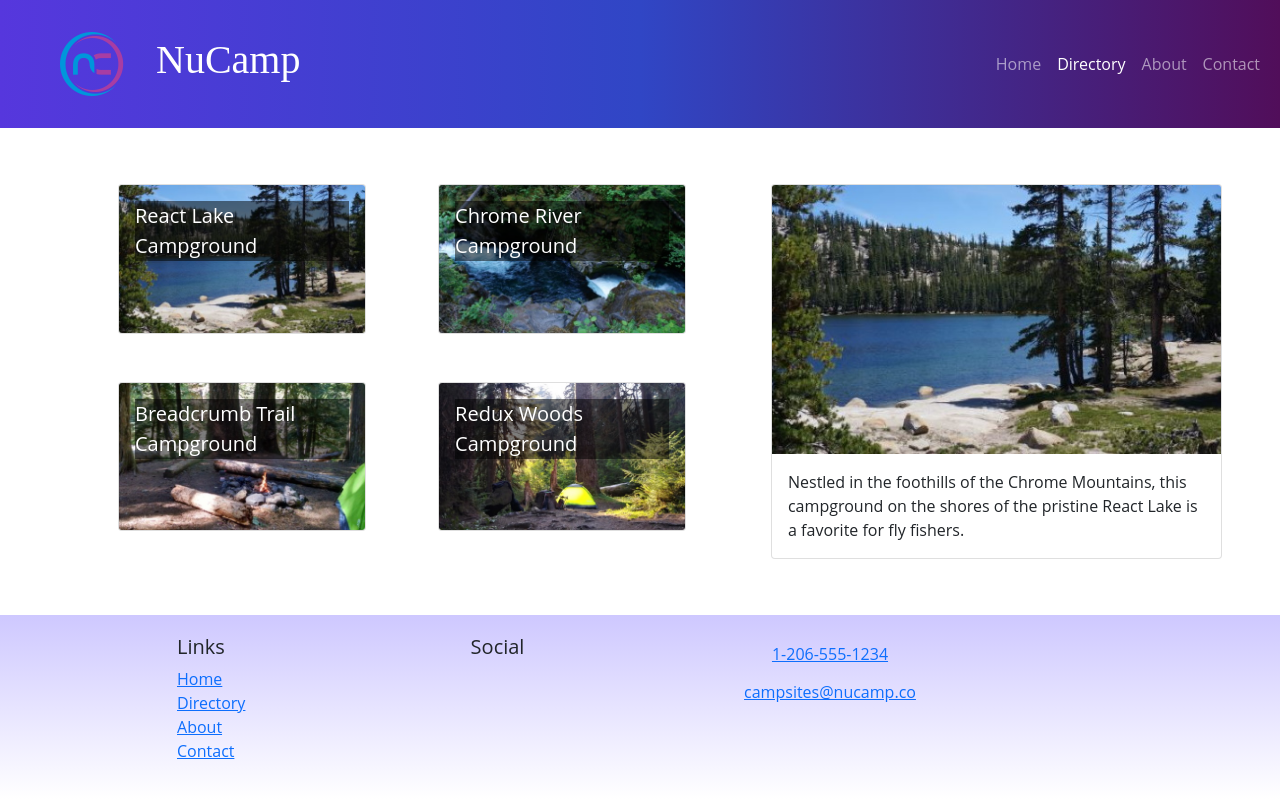
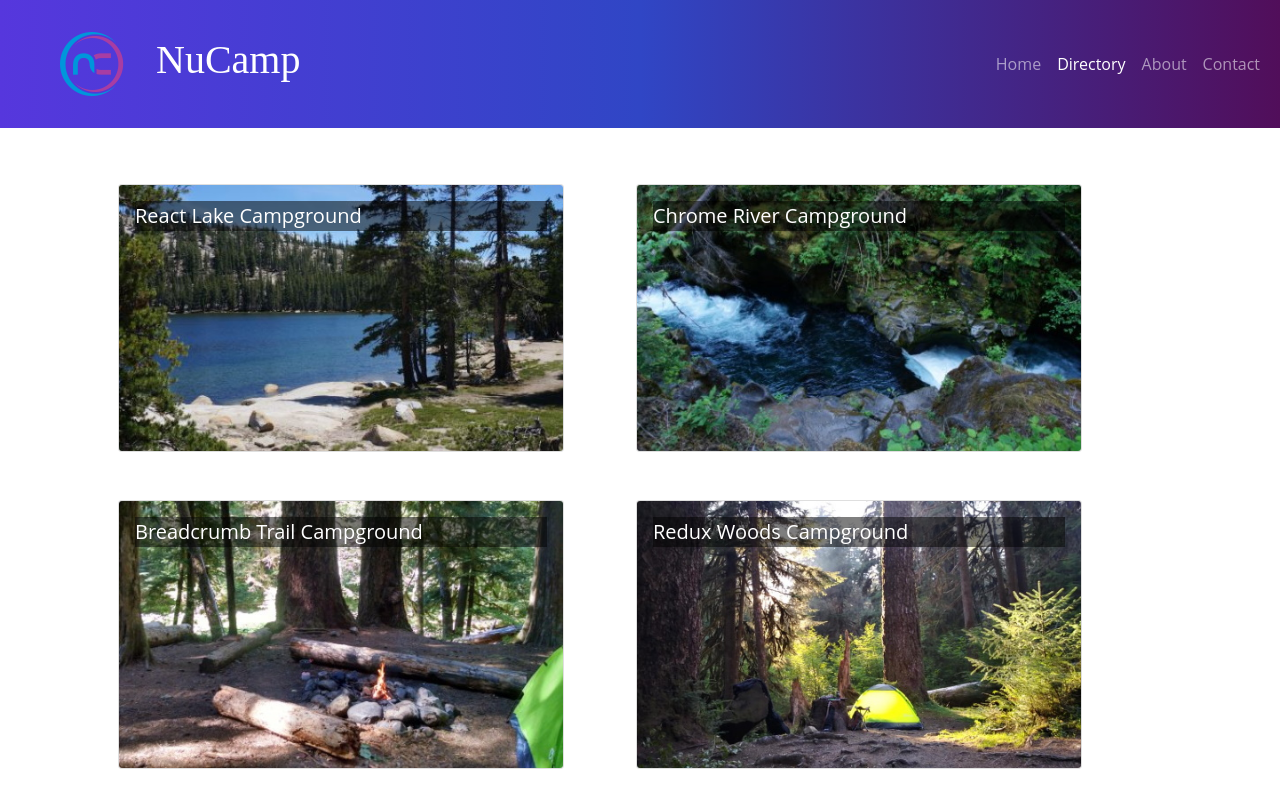
Before and after one commit to jlybruns/nucampsite, a React (Create React App) app: page /directory in a window 1280 px wide. Shown: the top 800 px of the page. Built offline with nearby package versions, Linux system fonts and the light colour scheme; the HTML template or start-up script is replaced by a standard one.

Commit message:
CampsiteDetailPage with useParams

```diff
--- a/src/App.js
+++ b/src/App.js
@@ -6,6 +6,7 @@
 import CampsitesDirectoryPage from './pages/CampsitesDirectoryPage';
 import './App.css';
 import { CAMPSITES } from './app/shared/CAMPSITES';
+import CampsiteDetailPage from './pages/CampsiteDetailPage';
 
 function App() {
   return (
@@ -15,6 +16,7 @@
         <Route path='/' element={<HomePage />} />
         <Route path='contact' element={<ContactPage />} />
         <Route path='directory' element={<CampsitesDirectoryPage/>}/>
+        <Route path='directory/:campsiteId' element={<CampsiteDetailPage />} />
       </Routes>
       <Footer />
     </div>
--- a/src/features/campsites/CampsiteCard.js
+++ b/src/features/campsites/CampsiteCard.js
@@ -1,8 +1,10 @@
 import { Card, CardImg, CardImgOverlay, CardTitle } from 'reactstrap';
+import { Link } from 'react-router-dom';
 
  const CampsiteCard = ({ campsite }) => {
-    const { image, name } = campsite;
+    const { id, image, name } = campsite;
     return (
+        <Link to={`${id}`}>
             <Card>
                 <CardImg
                     width='100%'
@@ -13,6 +15,7 @@
                 <CardTitle>{name}</CardTitle>
             </CardImgOverlay>
             </Card>
+        </Link>
     );
  };
 
--- a/src/features/campsites/CampsitesList.js
+++ b/src/features/campsites/CampsitesList.js
@@ -3,8 +3,8 @@
 import { selectAllCampsites } from "./campsitesSlice";
 
 
-const CampsitesList = ({ setCampsiteId }) => {
-    const campsites = (selectAllCampsites());
+const CampsitesList = () => {
+    const campsites = selectAllCampsites();
 
     return (
         <Row className="ms-auto">
@@ -14,7 +14,6 @@
                     md='5'
                     className="m-4"
                     key={campsite.id}
-                    onClick={()=> setCampsiteId(campsite.id)}
                     >
                         <CampsiteCard campsite={campsite} />
                     </Col>
--- a/src/features/campsites/campsitesSlice.js
+++ b/src/features/campsites/campsitesSlice.js
@@ -9,7 +9,7 @@
 // };
 
 export const selectCampsiteById = (id) => {
-    return CAMPSITES.find((campsite) => campsite.id === id);
+    return CAMPSITES.find((campsite) => campsite.id === parseInt(id));
 };
 
 export const selectFeaturedCampsite = () => {
--- /dev/null
+++ b/src/pages/CampsiteDetailPage.js
@@ -0,0 +1,18 @@
+import { Container, Row } from 'reactstrap';
+import { useParams } from 'react-router-dom';
+import { selectCampsiteById } from '../features/campsites/campsitesSlice';
+import CampsiteDetail from '../features/campsites/CampsiteDetail';
+
+const CampsiteDetailPage = () => {
+    const { campsiteId } = useParams();
+    const campsite = selectCampsiteById(campsiteId);
+    return (
+        <Container>
+            <Row>
+                <CampsiteDetail campsite={campsite} />
+            </Row>
+        </Container>
+    )
+};
+
+export default CampsiteDetailPage;
--- a/src/pages/CampsitesDirectoryPage.js
+++ b/src/pages/CampsitesDirectoryPage.js
@@ -1,23 +1,11 @@
-import { Container, Row, Col, } from 'reactstrap';
-import CampsiteDetail from '../features/campsites/CampsiteDetail';
+import { Container } from 'reactstrap';
 import CampsitesList from '../features/campsites/CampsitesList';
-import { selectCampsiteById } from '../features/campsites/campsitesSlice';
-import { useState } from  'react';
+
 
 const CampsitesDirectoryPage = () => {
-    const [ campsiteId, setCampsiteId ] = useState(0);
-    const selectedCampsite = selectCampsiteById(campsiteId);
     return (
         <Container>
-
-            <Row>
-                <Col sm='5' md='7'>
-                    <CampsitesList setCampsiteId={setCampsiteId} />
-                </Col>
-                <Col sm='7' md='5'>
-                    <CampsiteDetail campsite = {selectedCampsite} />
-                </Col>
-            </Row>
+            <CampsitesList />
         </Container>
     );
 };
```
Lines whose indentation alone changed are shown as unchanged.
